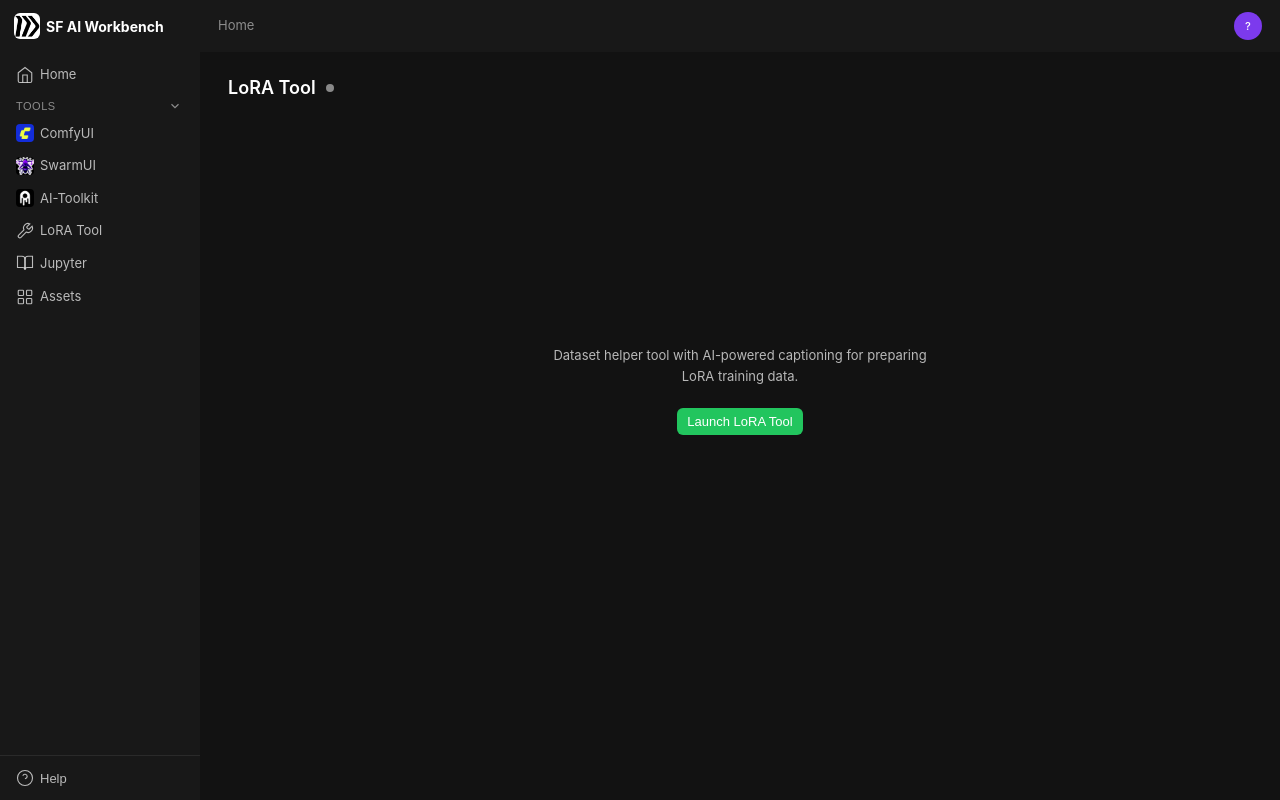
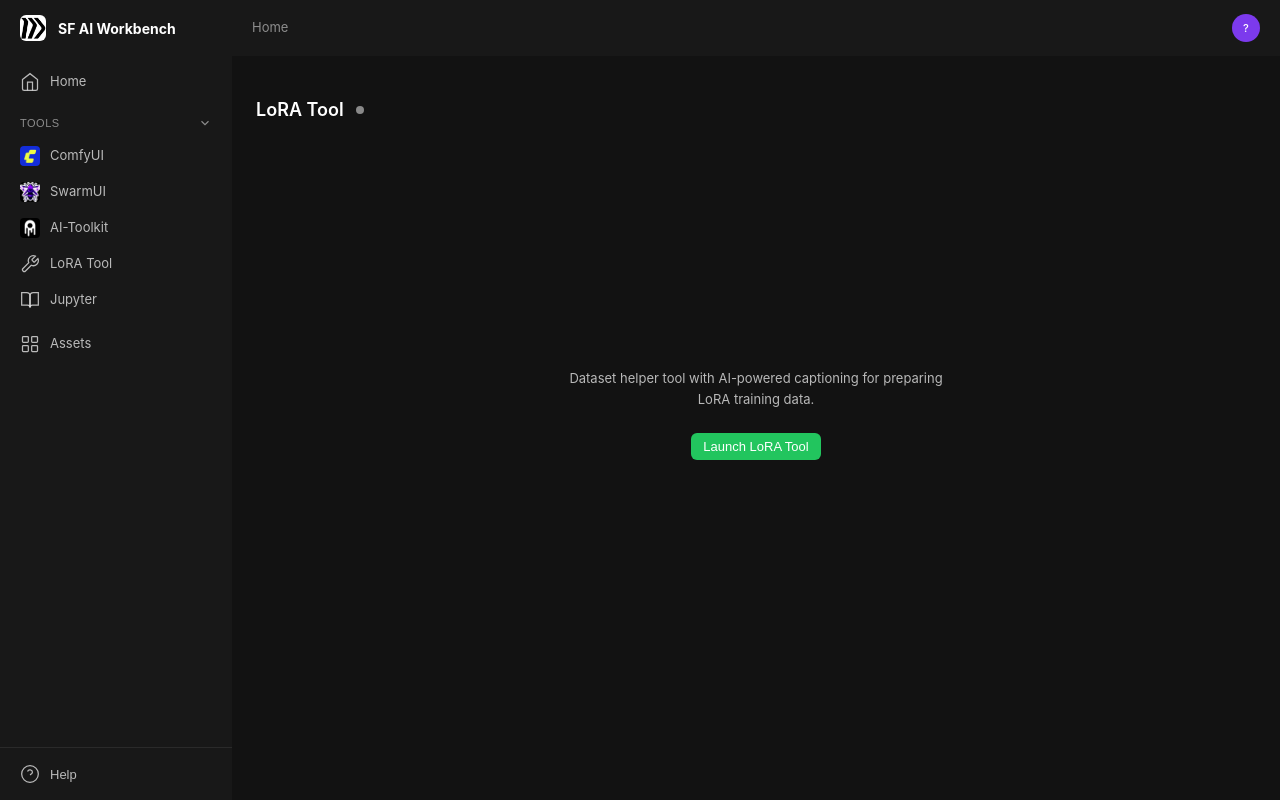
Before and after one commit to razvanmatei-sf/runpod-ggs, a Flask app: template server/templates/lora_tool.html in a window 1280 px wide. Run offline with Flask 3, Linux system fonts and the light colour scheme; the template is opened without the code that fills it, so the values that code supplies are empty; parts of the project's set-up code (start-up, migrations or seed data) failed here and were passed over.

Commit message:
Update CSS with actual RunPod Tailwind values from DevTools inspection

```diff
--- a/server/static/css/style.css
+++ b/server/static/css/style.css
@@ -55,15 +55,16 @@
     --font-semibold: 600;
     --font-bold: 700;
 
-    /* Spacing - Tighter like RunPod */
-    --space-1: 4px;
-    --space-2: 6px;
-    --space-3: 10px;
-    --space-4: 14px;
-    --space-5: 18px;
-    --space-6: 22px;
-    --space-8: 28px;
-    --space-10: 36px;
+    /* Spacing - Matching RunPod Tailwind */
+    --space-0-5: 2px; /* gap-0.5 */
+    --space-1: 4px; /* gap-1, p-1 */
+    --space-2: 8px; /* gap-2, p-2 */
+    --space-3: 12px; /* gap-3, p-3 */
+    --space-4: 16px; /* gap-4, p-4 */
+    --space-5: 20px; /* gap-5, p-5, px-5 */
+    --space-6: 24px; /* gap-6, p-6, pb-6 */
+    --space-8: 32px; /* gap-8, p-8 */
+    --space-10: 40px; /* gap-10, pt-10 */
 
     /* Border Radius */
     --radius-sm: 4px;
@@ -77,9 +78,9 @@
     --shadow-md: 0 4px 6px rgba(0, 0, 0, 0.3);
     --shadow-lg: 0 10px 15px rgba(0, 0, 0, 0.3);
 
-    /* Layout */
-    --sidebar-width: 200px;
-    --header-height: 52px;
+    /* Layout - RunPod sidebar is 232px */
+    --sidebar-width: 232px;
+    --header-height: 56px;
 
     /* Transitions */
     --transition-fast: 0.15s ease;
@@ -254,10 +255,10 @@ a:hover {
 }
 
 .sidebar-header {
-    padding: var(--space-3) var(--space-4);
+    padding: var(--space-4) var(--space-5);
     display: flex;
     align-items: center;
-    gap: var(--space-2);
+    gap: var(--space-3);
     height: var(--header-height);
 }
 
@@ -284,14 +285,17 @@ a:hover {
     flex: 1;
     padding: var(--space-2) 0;
     overflow-y: auto;
+    display: flex;
+    flex-direction: column;
+    gap: var(--space-2); /* gap-2 = 8px between sections */
 }
 
 .nav-item {
     display: flex;
     align-items: center;
-    gap: var(--space-2);
-    padding: var(--space-2) var(--space-3);
-    margin: 1px var(--space-2);
+    gap: var(--space-0-5); /* gap-0.5 = 2px between icon and text */
+    padding: var(--space-2) var(--space-5); /* px-5 = 20px horizontal */
+    margin: 0;
     color: var(--text-secondary);
     text-decoration: none;
     font-size: var(--text-sm);
@@ -300,10 +304,11 @@ a:hover {
     cursor: pointer;
     border: none;
     background: none;
-    width: calc(100% - var(--space-4));
-    border-radius: var(--radius-md);
+    width: 100%;
+    border-radius: 0;
     text-align: left;
     position: relative;
+    min-height: 32px; /* ~31.5px from RunPod */
 }
 
 .nav-item:hover {
@@ -314,6 +319,9 @@ a:hover {
 .nav-item.active {
     color: var(--text-primary);
     background: var(--bg-active);
+    border-radius: var(--radius-md);
+    margin: 0 var(--space-2);
+    width: calc(100% - var(--space-4));
 }
 
 .nav-item.active::before {
@@ -323,23 +331,25 @@ a:hover {
     top: 50%;
     transform: translateY(-50%);
     width: 3px;
-    height: 18px;
+    height: 20px;
     background: var(--accent-primary);
     border-radius: 0 2px 2px 0;
 }
 
 .nav-item svg {
-    width: 18px;
-    height: 18px;
+    width: 20px;
+    height: 20px;
     stroke-width: 1.5;
     flex-shrink: 0;
+    margin-right: var(--space-2); /* extra spacing after icon */
 }
 
 .nav-item img {
-    width: 18px;
-    height: 18px;
+    width: 20px;
+    height: 20px;
     border-radius: var(--radius-sm);
     flex-shrink: 0;
+    margin-right: var(--space-2); /* extra spacing after icon */
 }
 
 .nav-item span {
@@ -355,7 +365,7 @@ a:hover {
    SIDEBAR COLLAPSIBLE SECTIONS
    ============================================ */
 .nav-section {
-    margin-top: var(--space-1);
+    margin-top: 0;
 }
 
 .nav-section-header {
@@ -363,9 +373,8 @@ a:hover {
     align-items: center;
     justify-content: space-between;
     width: 100%;
-    padding: var(--space-1) var(--space-3);
-    margin: 0 var(--space-2);
-    width: calc(100% - var(--space-4));
+    padding: var(--space-2) var(--space-5); /* px-5 = 20px to match nav items */
+    margin: 0;
     background: none;
     border: none;
     color: var(--text-muted);
@@ -401,7 +410,7 @@ a:hover {
 }
 
 .nav-section-content .nav-item {
-    padding-left: var(--space-3);
+    padding-left: var(--space-5); /* same px-5 as other items */
 }
 
 /* ============================================
@@ -496,7 +505,8 @@ a:hover {
    ============================================ */
 .page-content {
     flex: 1;
-    padding: var(--space-6) var(--space-8);
+    padding: var(--space-10) var(--space-6); /* pt-10 pb-6 from RunPod */
+    padding-bottom: var(--space-6);
     max-width: 1400px;
     margin: 0 auto;
     width: 100%;
@@ -514,8 +524,8 @@ a:hover {
 .card {
     background: var(--bg-card);
     border: 1px solid var(--border-card);
-    border-radius: var(--radius-lg);
-    padding: var(--space-4);
+    border-radius: var(--radius-sm); /* rounded = 4px */
+    padding: var(--space-4); /* p-4 = 16px */
     margin-bottom: var(--space-4);
 }
 
```
